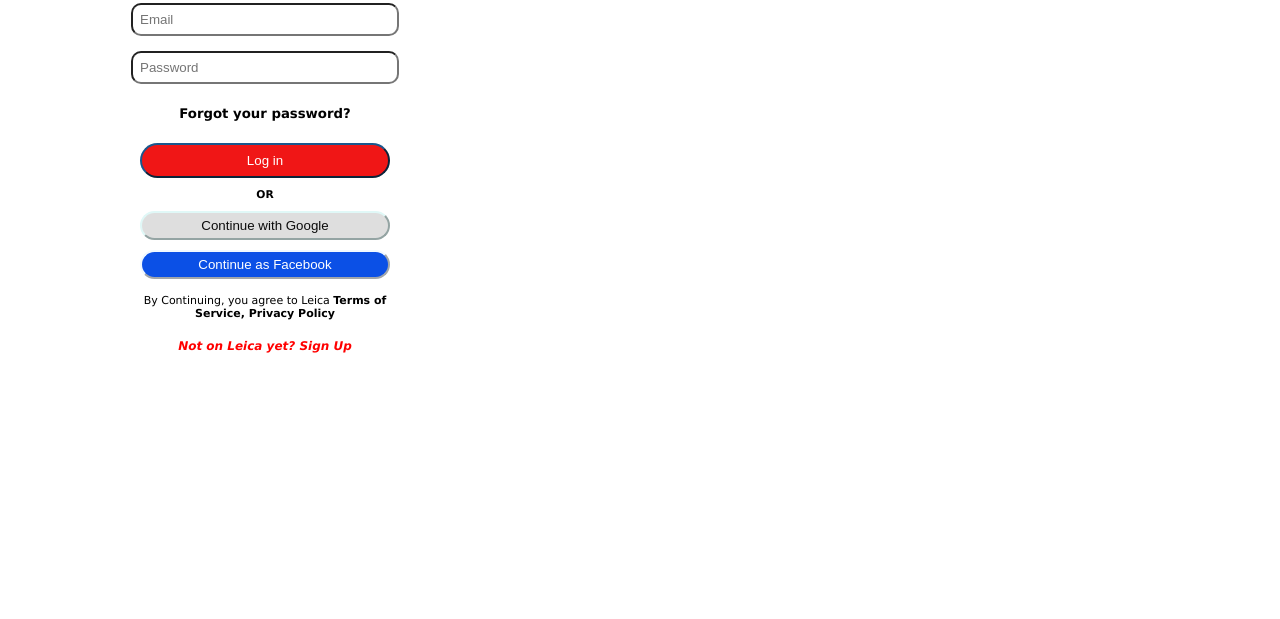
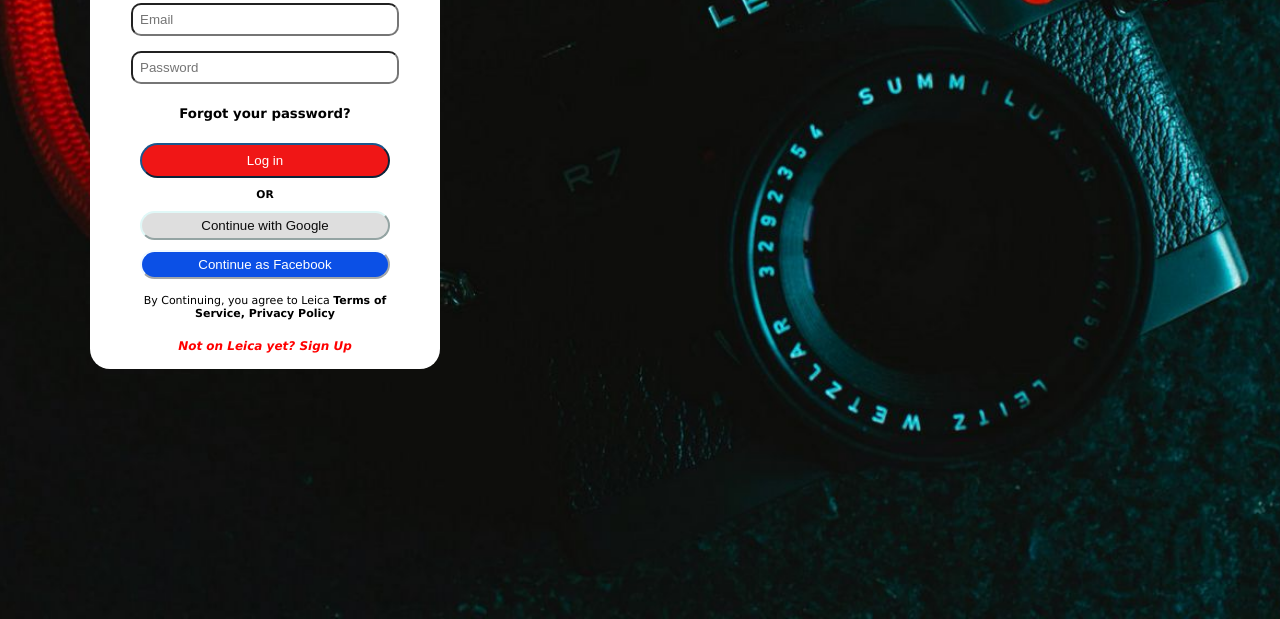
Before and after one commit to Karthickprg/CSS-Projects, a plain HTML site: page Login Page/Login.html in a window 1280 px wide. Shown: the part 221-840 px from the top of the page. Drawn offline with Linux system fonts and the light colour scheme; files whose address does not match are found by name.

Commit message:
Update style.css

```diff
--- a/Login Page/style.css
+++ b/Login Page/style.css
@@ -1,5 +1,5 @@
 body{
-    background: url(/form/images/5.jpg);
+    background: url(5.jpg);
     background-size: cover;
     background-position: center;
     height: 100vh;
```
